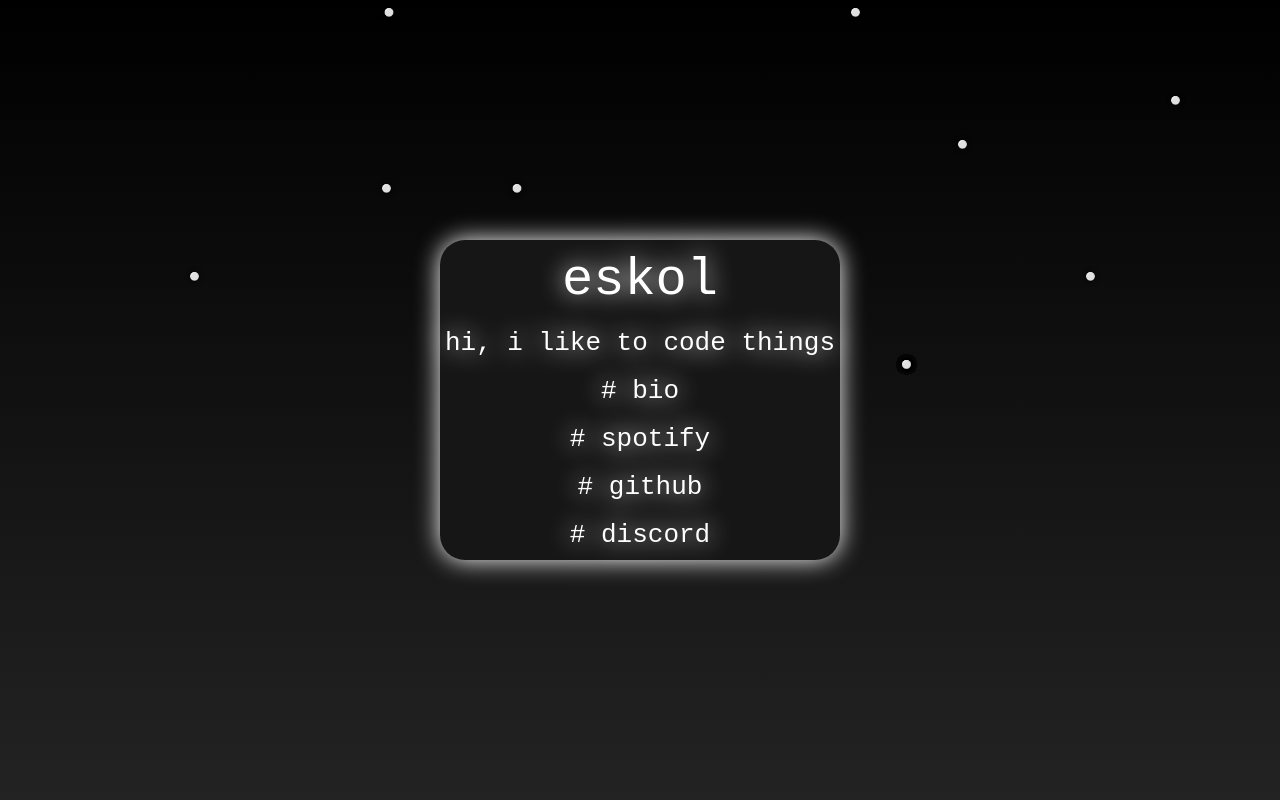
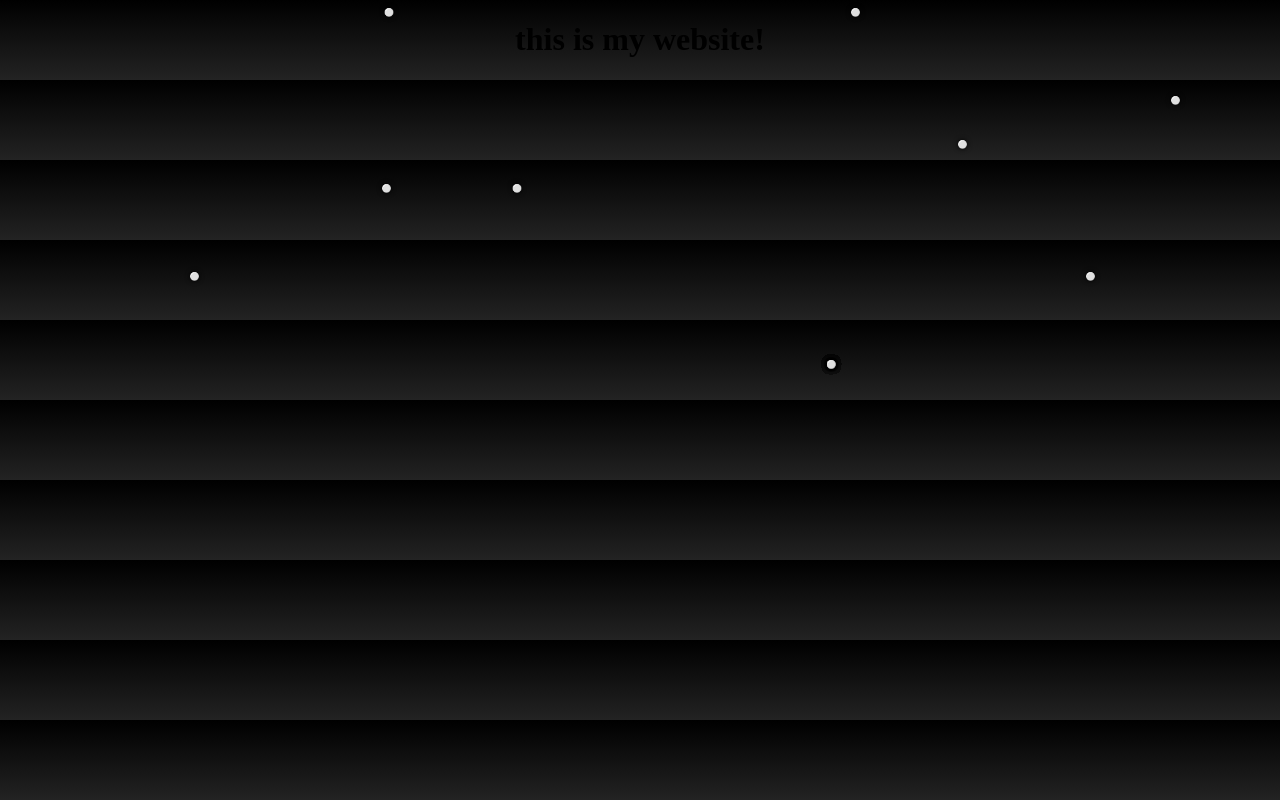
Before and after one commit to eskolzz/eskol.xyz, a plain HTML site: page index.html in a window 1280 px wide. Drawn offline with Linux system fonts and the light colour scheme.

Commit message:
Update index.html

```diff
--- a/index.html
+++ b/index.html
@@ -6,27 +6,7 @@
     <link rel="stylesheet" href="index.css">
 </head>
 <body>
-  <div class = "wrapper">
-      <div class="container">
-          <div class="text">
-              eskol
-          </div>
-
-          <br>
-
-          <div class = "sigma">hi, i like to code things</div>
-
-          <br>
-
-          <a class = "sigma" href = "https://hvh.rocks/eskol" target = "_blank"># bio</a>
-          <br>
-          <a class = "sigma" href = "https://open.spotify.com/user/31bbyltfmnb2btswekdzcsllvnje?si=0c7b067baec84e81&nd=1&dlsi=675459e767d94c9f" target = "_blank"># spotify</a>
-          <br>
-          <a class = "sigma" href = "https://github.com/eskolzz" target = "_blank"># github</a>
-          <br>
-          <a class = "sigma" href = "https://discord.com/users/840735892133118002" target = "_blank"># discord</a>
-      </div>
-  <div\>
+    <h1> this is my website!</h1>
 </body>
 </html>
 
```
